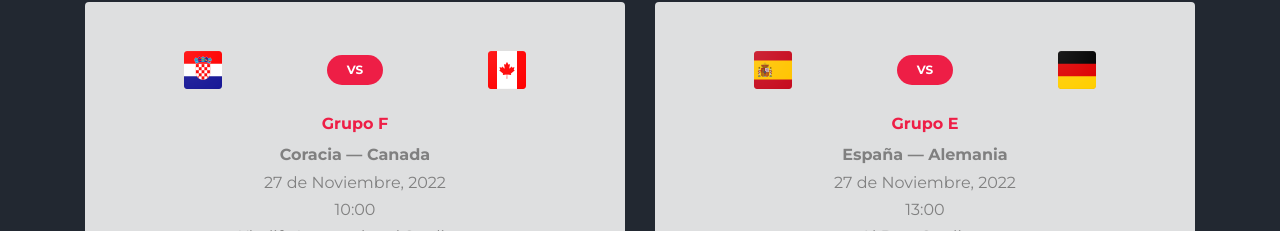
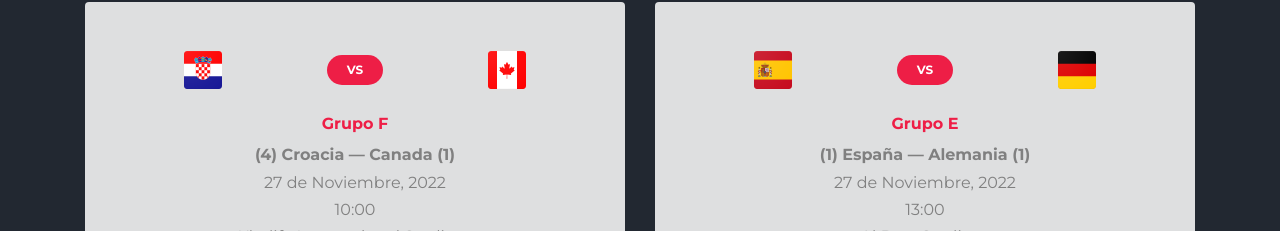
Before and after one commit to bitexogh/amech, a plain HTML site: page matches.html in a window 1280 px wide. Shown: the part 4911-5142 px from the top of the page. Drawn offline with Linux system fonts and the light colour scheme; files whose address does not match are found by name.

Commit message:
Update matches.html

```diff
--- a/matches.html
+++ b/matches.html
@@ -909,7 +909,7 @@
                             <div class="text-center widget-vs-contents mb-4">
                                 <h4>Grupo F</h4>
                                 <p class="mb-5">
-                                    <span class="d-block" style="font-weight: 600">Coracia — Canada</span>
+                                    <span class="d-block" style="font-weight: 600">(4) Croacia — Canada (1)</span>
                                     <span class="d-block">27 de Noviembre, 2022</span>
                                     <span class="d-block">10:00</span>
                                     <span class="d-block">Khalifa International Stadium</span>
@@ -940,7 +940,7 @@
                             <div class="text-center widget-vs-contents mb-4">
                                 <h4>Grupo E</h4>
                                 <p class="mb-5">
-                                    <span class="d-block" style="font-weight: 600">España — Alemania</span>
+                                    <span class="d-block" style="font-weight: 600">(1) España — Alemania (1)</span>
                                     <span class="d-block">27 de Noviembre, 2022</span>
                                     <span class="d-block">13:00</span>
                                     <span class="d-block">Al Bayt Stadium</span>
```
